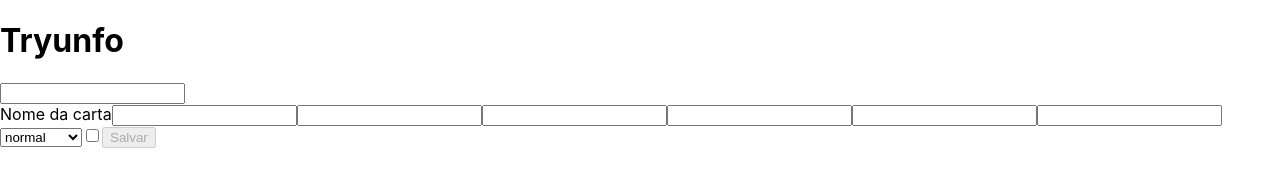
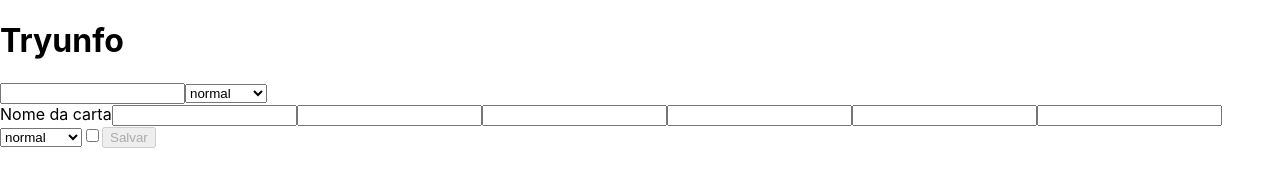
Before and after one commit to PabloLSa/Tryunfo, a React (Create React App) app: page / in a window 1280 px wide. Shown: the top 172 px of the page. Built offline with nearby package versions, Linux system fonts and the light colour scheme; the HTML template or start-up script is replaced by a standard one.

Commit message:
Filtro de cartas raras criadas

```diff
--- a/src/App.jsx
+++ b/src/App.jsx
@@ -16,6 +16,7 @@ class App extends React.Component {
     cardeSave: [],
     hasTrunfo: false,
     filterCard: '',
+    cardType: 'todas',
   };
 
   onSaveButtonClick = (e) => {
@@ -48,7 +49,16 @@ class App extends React.Component {
       cardAttr3: '0',
       cardImage: '',
       cardRare: '',
+      cardType: 'todas',
     }));
+  };
+
+  typeCard = ({ target }) => {
+    const { value } = target;
+
+    this.setState({
+      cardType: value,
+    });
   };
 
   onFilter = ({ target }) => {
@@ -100,7 +110,7 @@ class App extends React.Component {
   };
 
   render() {
-    const { cardeSave, filterCard } = this.state;
+    const { cardeSave, filterCard, cardType } = this.state;
     return (
       <div>
         <h1>Tryunfo</h1>
@@ -109,6 +119,15 @@ class App extends React.Component {
           data-testid="name-filter"
           onChange={ this.onFilter }
         />
+        <label htmlFor="filter-rare" onChange={ this.typeCard }>
+          <select data-testid="rare-filter" name="filter-rare">
+            <option value="normal">normal</option>
+            <option value="raro">raro</option>
+            <option value="muito raro">muito raro</option>
+            <option value="todas">todas</option>
+          </select>
+        </label>
+
         <Form
           { ...this.state }
           onInputChange={ this.onInputChange }
@@ -116,7 +135,10 @@ class App extends React.Component {
         />
         <Card { ...this.state } />
         <div>
-          { cardeSave.filter((carta) => carta.cardName.includes(filterCard))
+          { cardeSave.filter((carta) => carta.cardName
+            .includes(filterCard))
+            .filter((carta) => (cardType === 'todas'
+              ? carta : carta.cardRare === cardType))
             .map((carta) => (
               <div key={ carta.cardName }>
                 <Card { ...carta } />
```
